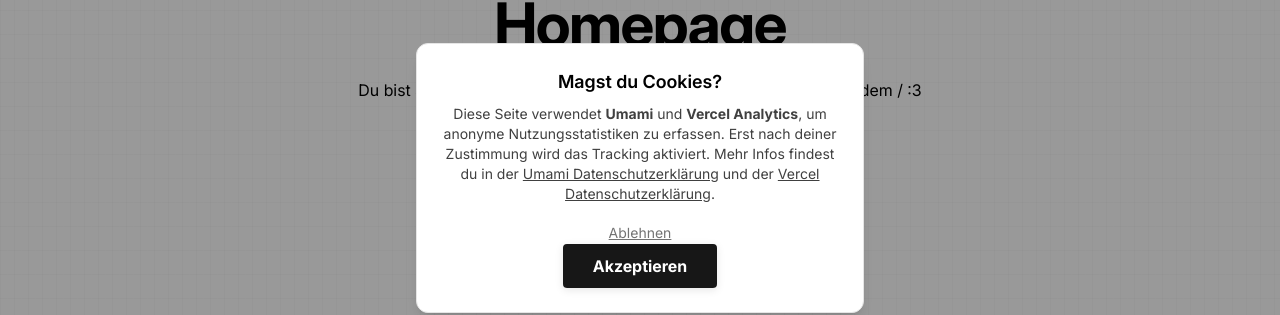
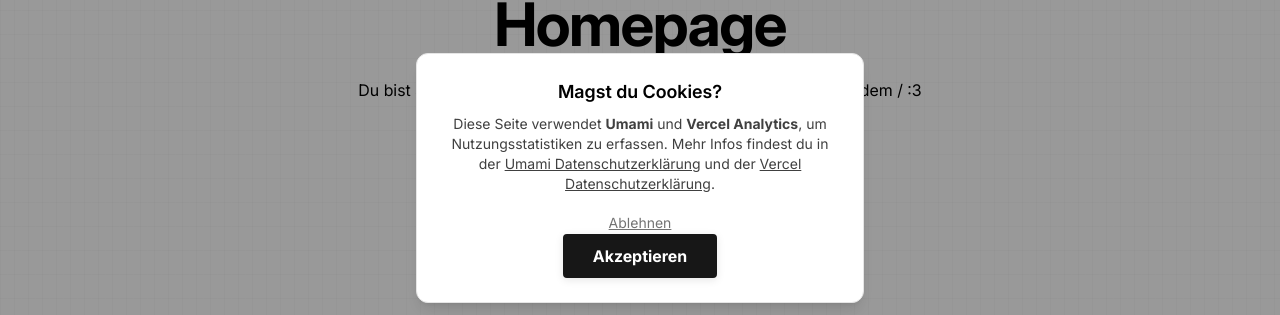
Before and after one commit to SupiDupiToll/slug_custom, a Next.js app: page / in a window 1280 px wide. Shown: the part 222-537 px from the top of the page. Built offline with nearby package versions, Linux system fonts and the light colour scheme; no server answers.

Commit message:
Update CookieConsentBanner.tsx

```diff
--- a/src/components/CookieConsentBanner.tsx
+++ b/src/components/CookieConsentBanner.tsx
@@ -38,7 +38,7 @@
       <div className="bg-white dark:bg-neutral-900 rounded-xl shadow-lg p-6 max-w-md w-full text-center border border-neutral-200 dark:border-neutral-800">
         <h2 className="text-lg font-semibold mb-2">Magst du Cookies?</h2>
         <p className="mb-4 text-sm text-neutral-700 dark:text-neutral-300">
-          Diese Seite verwendet <b>Umami</b> und <b>Vercel Analytics</b>, um anonyme Nutzungsstatistiken zu erfassen. Erst nach deiner Zustimmung wird das Tracking aktiviert. Mehr Infos findest du in der <a href={UMAMI_PRIVACY_URL} target="_blank" rel="noopener noreferrer" className="underline">Umami Datenschutzerklärung</a> und der <a href={VERCEL_PRIVACY_URL} target="_blank" rel="noopener noreferrer" className="underline">Vercel Datenschutzerklärung</a>.
+          Diese Seite verwendet <b>Umami</b> und <b>Vercel Analytics</b>, um Nutzungsstatistiken zu erfassen. Mehr Infos findest du in der <a href={UMAMI_PRIVACY_URL} target="_blank" rel="noopener noreferrer" className="underline">Umami Datenschutzerklärung</a> und der <a href={VERCEL_PRIVACY_URL} target="_blank" rel="noopener noreferrer" className="underline">Vercel Datenschutzerklärung</a>.
         </p>
         <span
             className="cursor-pointer text-neutral-500 text-sm underline hover:text-neutral-700 dark:text-neutral-400 dark:hover:text-neutral-200"
```
